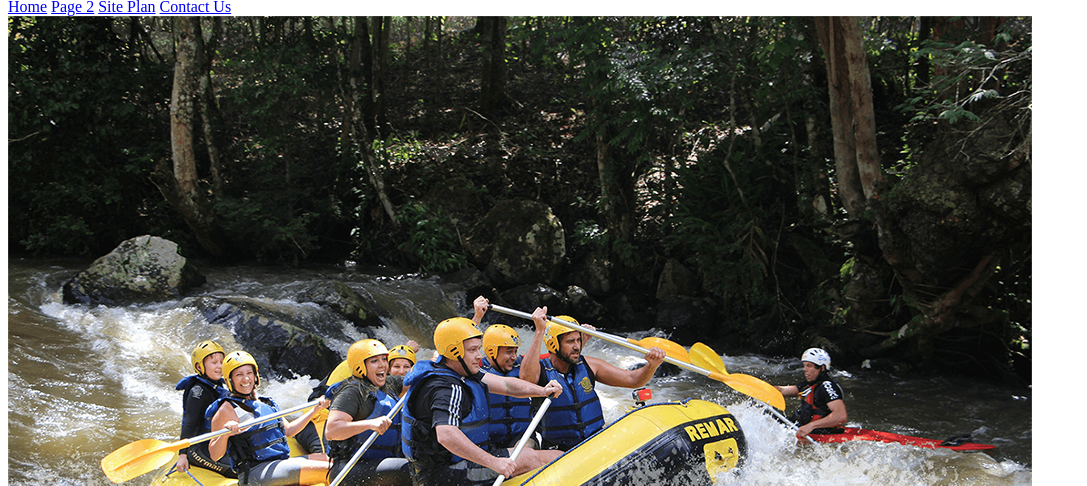
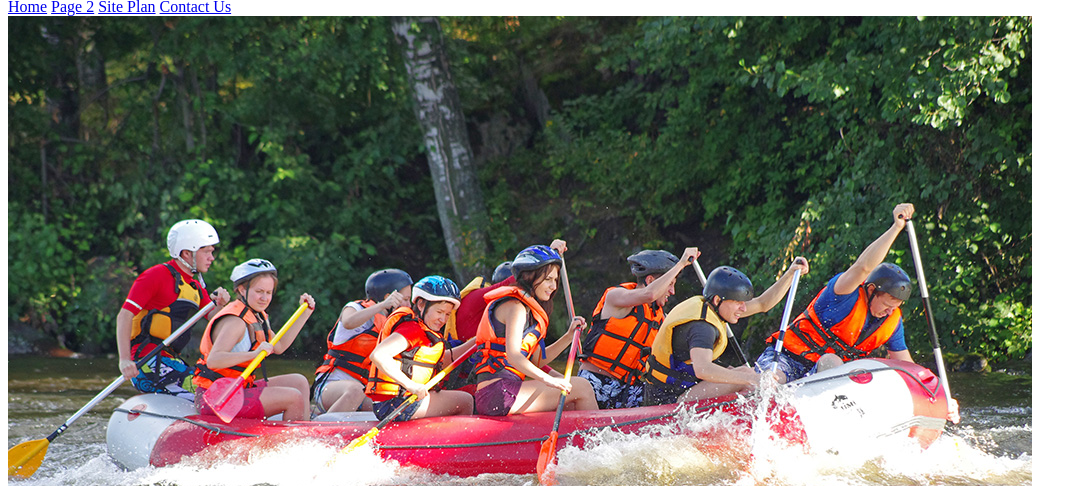
Before and after one commit to TroyOwens0493/WDD130, a plain HTML site: page official_page/index.html in a window 1280 px wide. Shown: the part 314-800 px from the top of the page, without its empty margins (0-1087 px from the left). Drawn offline with Linux system fonts and the light colour scheme.

Commit message:
Changed pictures

```diff
--- a/official_page/index.html
+++ b/official_page/index.html
@@ -19,7 +19,7 @@
   </header>
   <div id="hero">
     <div id="hero-box">
-        <img id="hero-img" src="/official_page/images/hero_img.png" alt="People enjoying white water rafting">
+        <img id="hero-img" src="/official_page/images/hero_img.jpeg" alt="People enjoying white water rafting">
     </div>
     <section id="hero-msg">
         <h1 class="home-title">Have An Adventure</h1>
```
Also changed, not shown: official_page/images/hero_img.jpeg (added), official_page/images/hero_img.png (deleted), official_page/images/oars_icon.png.
